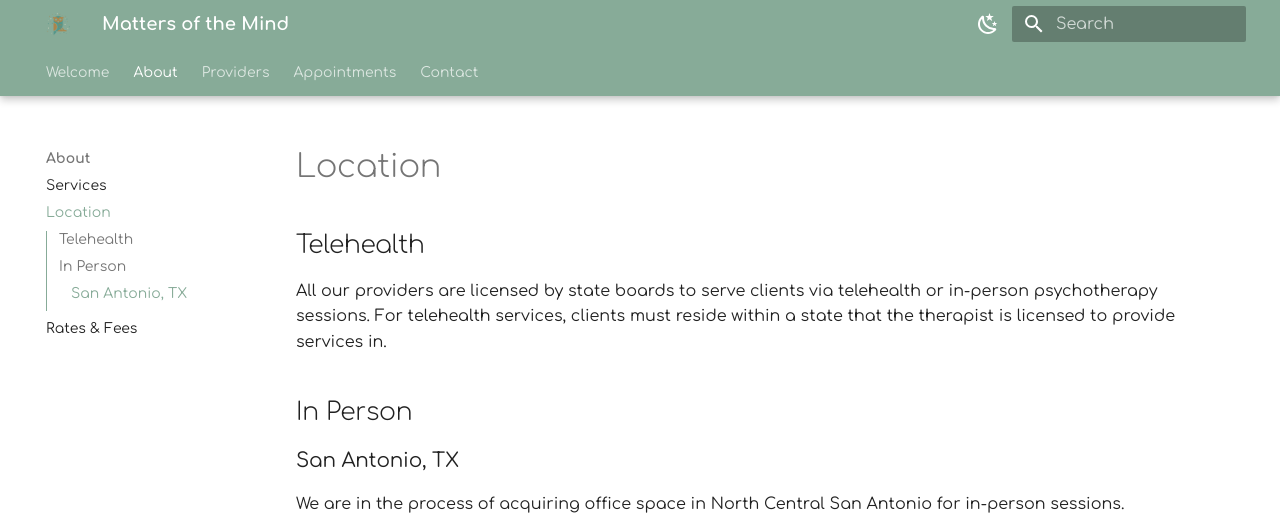
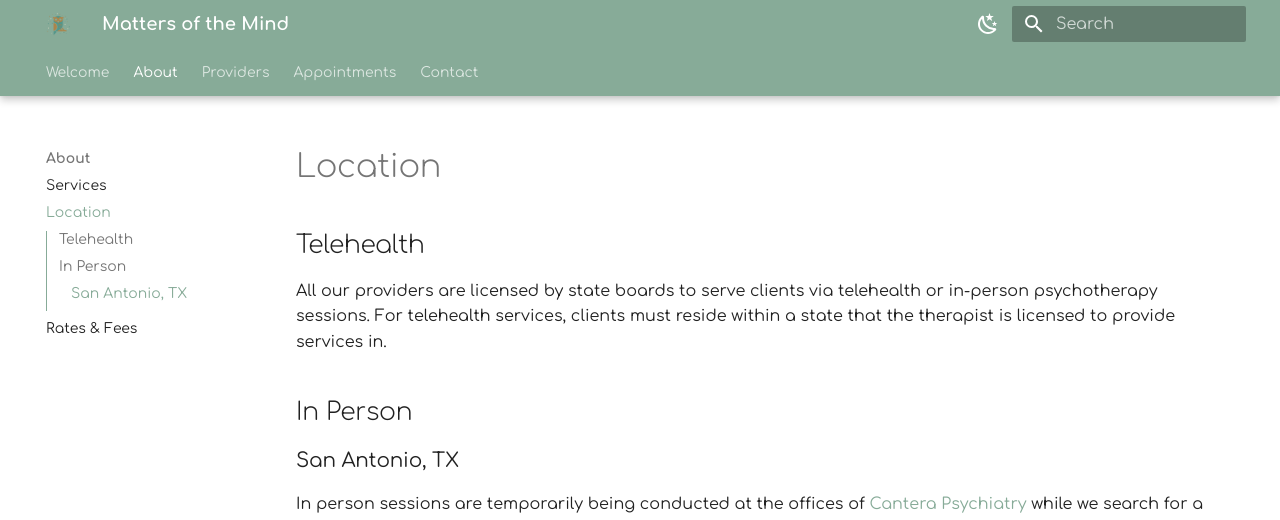
Before and after one commit to motm-therapy/website, an MkDocs documentation site: the page built from docs/location.md, in a window 1280 px wide and 1248 px high. Shown: the top 520 px of the window. Built offline with MkDocs 1.6.1 and Material for MkDocs 9.7.7, drawn with Linux system fonts in a browser that asks for light colours; plug-ins that fetch from the network failed and are left out; some of the changed text lies outside the part shown.

Commit message:
Update location.md

```diff
--- a/docs/location.md
+++ b/docs/location.md
@@ -10,8 +10,11 @@ For telehealth services, clients must reside within a state that the therapist i
 
 ### San Antonio, TX
 
-We are in the process of acquiring office space in North Central San Antonio for in-person sessions.
+In person sessions are temporarily being conducted at the offices of [Cantera Psychiatry](https://canterapsychiatry.com/) while we search for a permanent office location in North Central San Antonio.
 
 <div class="google-map">
-     <iframe src="https://www.google.com/maps/embed?pb=!1m14!1m12!1m3!1d5008.612064502143!2d-98.46383475274716!3d29.606315978697353!2m3!1f0!2f0!3f0!3m2!1i1024!2i768!4f13.1!5e1!3m2!1sen!2sus!4v1684766258471!5m2!1sen!2sus" width="600" height="450" style="border:0;" allowfullscreen="" loading="lazy" referrerpolicy="no-referrer-when-downgrade"></iframe>
+  <iframe src="https://www.google.com/maps/embed?pb=!1m18!1m12!1m3!1d7539.110790215721!2d-98.49195135045656!3d29.522197758524715!2m3!1f0!2f0!3f0!3m2!1i1024!2i768!4f13.1!3m3!1m2!1s0x865c5dddccd00001%3A0x24502a6ee43d7184!2sCantera%20Psychiatry!5e0!3m2!1sen!2sus!4v1686090236221!5m2!1sen!2sus" width="512" height="384" style="border:0;" allowfullscreen="" loading="lazy" referrerpolicy="no-referrer-when-downgrade">
+  </iframe>
 </div>
+
+[85 NE Loop 410, Suite 420, San Antonio, TX 78216](https://www.google.com/maps/place/Cantera+Psychiatry/@29.5214644,-98.4886531,18z/)
```
